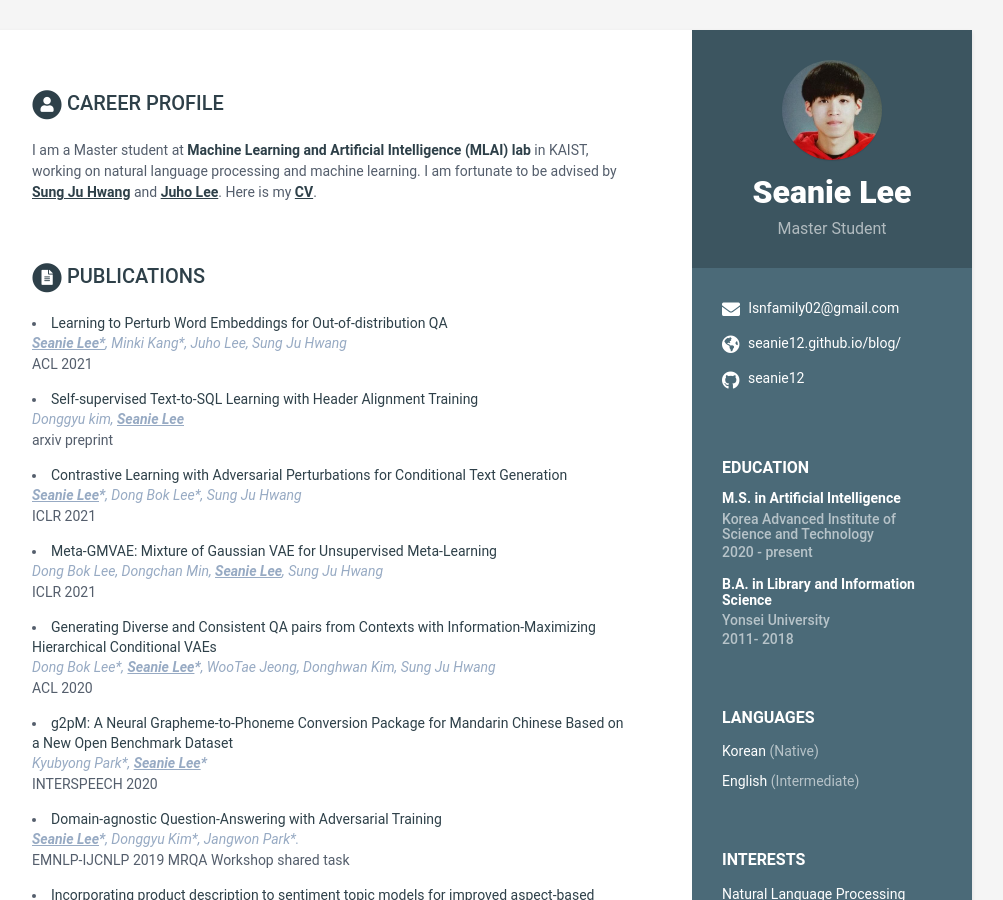
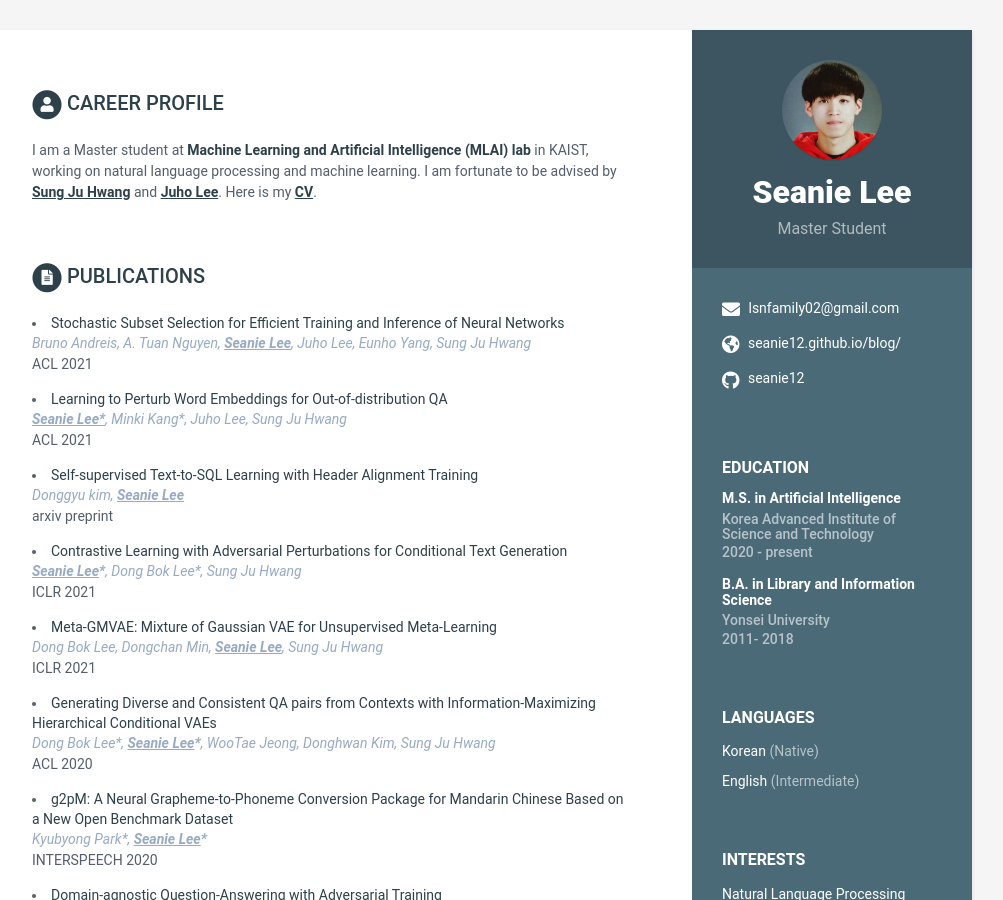
Before and after one commit to seanie12/seanie12.github.io, a Jekyll site: the page built from index.html, in a window 1280 px wide and 900 px high. Shown: the whole window, without its empty margins (168-1171 px from the left). Built offline with Jekyll 4.4.1, drawn with Linux system fonts in a browser that asks for light colours.

Commit message:
Update data.yml

```diff
--- a/_data/data.yml
+++ b/_data/data.yml
@@ -88,6 +88,11 @@ publications:
     title: Publications
     # intro: >
     papers:
+      - title: "Stochastic Subset Selection for Efficient Training and Inference of Neural Networks"
+        link: "https://arxiv.org/abs/2006.14222"
+        authors: Bruno Andreis, A. Tuan Nguyen, <b><u>Seanie Lee</u></b>, Juho Lee, Eunho Yang, Sung Ju Hwang
+        conference: ACL 2021
+
       - title: "Learning to Perturb Word Embeddings for Out-of-distribution QA"
         link: "https://arxiv.org/abs/2105.02692"
         authors: <b><u>Seanie Lee*</u></b>, Minki Kang*, Juho Lee, Sung Ju Hwang
```
